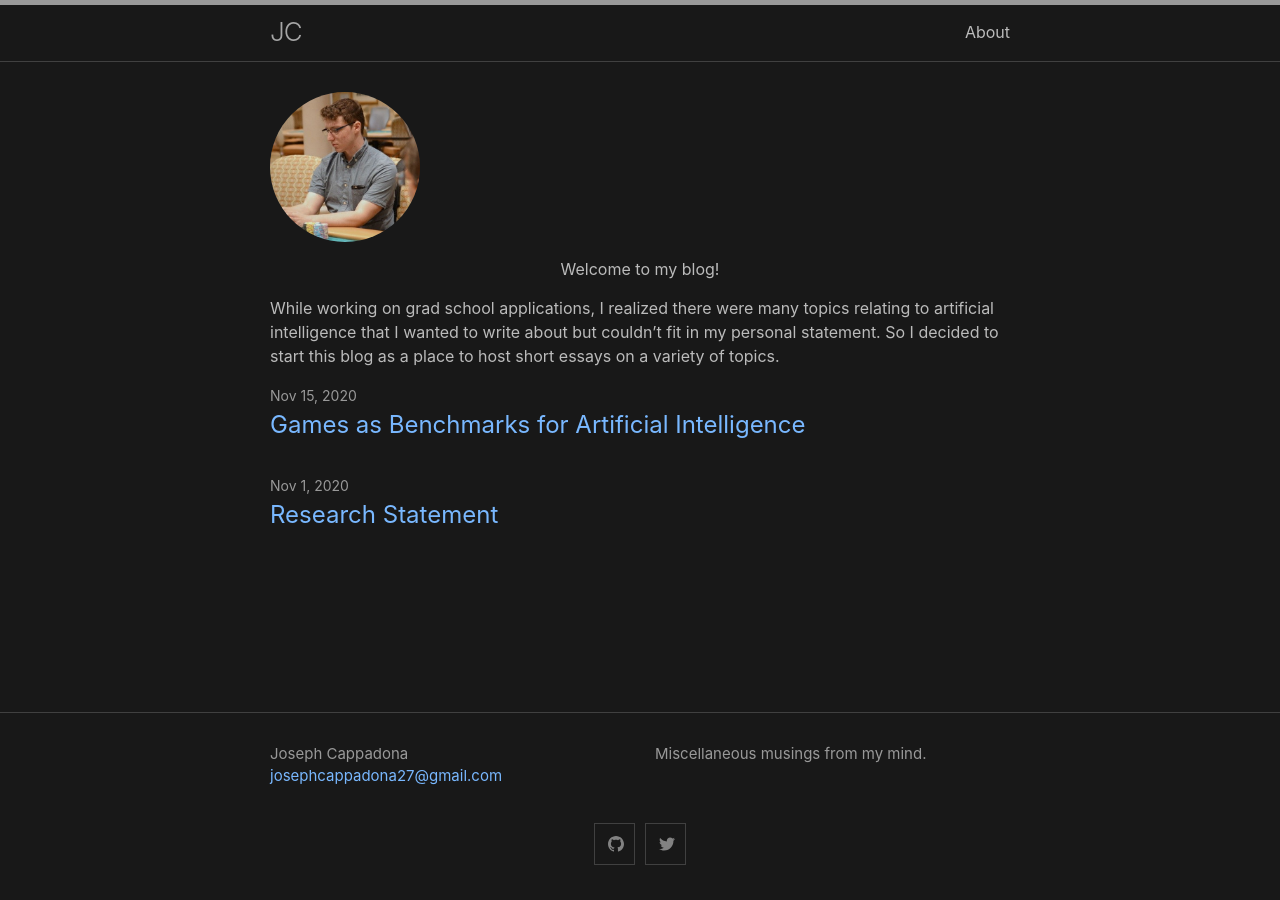
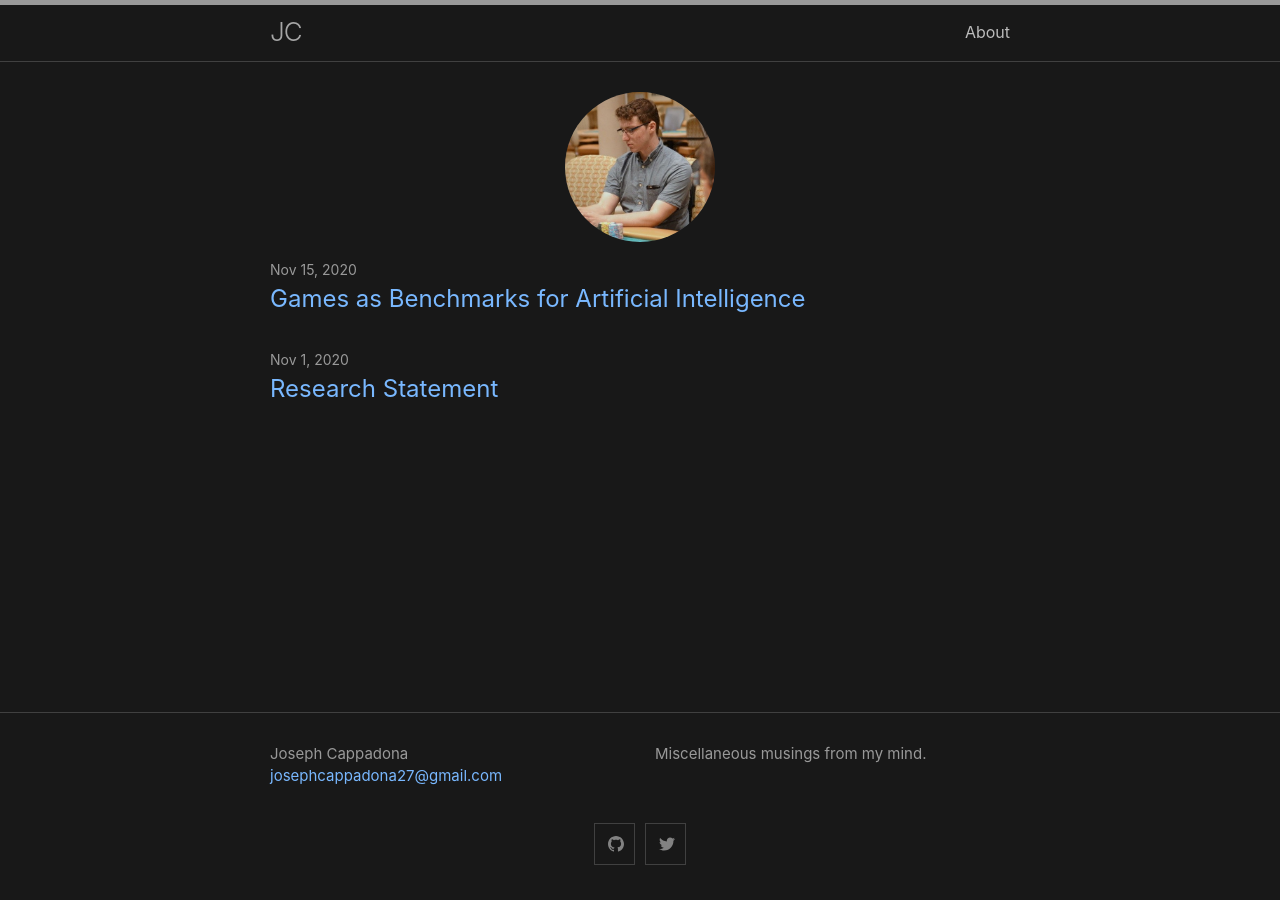
Before and after one commit to josephcappadona/josephcappadona.github.io, a Jekyll site: the page built from index.md, in a window 1280 px wide. Built offline with Jekyll 4.4.1, drawn with Linux system fonts in a browser that asks for light colours.

Commit message:
Update index.md

```diff
--- a/index.md
+++ b/index.md
@@ -4,8 +4,4 @@ layout: home
 
 {:refdef: style="text-align: center;"}
 ![me](/assets/headshot.jpeg){: style="width: 150px; height: 150px; border-radius: 50%"}
-
-Welcome to my blog!
 {: refdef}
-
-While working on grad school applications, I realized there were many topics relating to artificial intelligence that I wanted to write about but couldn't fit in my personal statement. So I decided to start this blog as a place to host short essays on a variety of topics.
```
